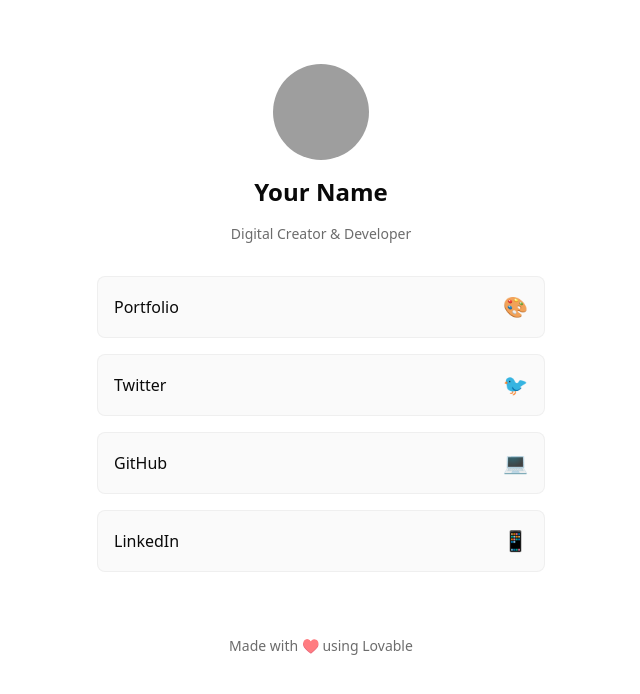
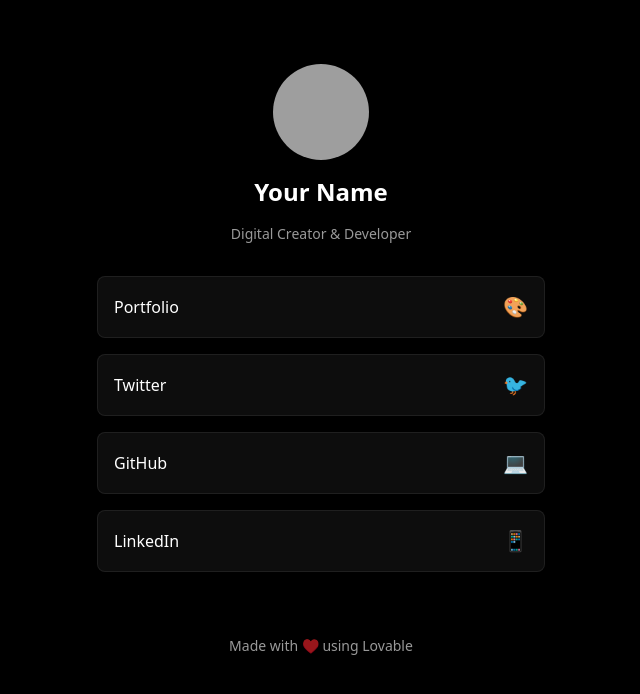
Before and after one commit to markjmuellerjr/monochrome-linktree, a React (Vite) app: page / in a window 1280 px wide. Shown: the top 694 px of the page, without its empty margins (319-959 px from the left). Built offline with nearby package versions, Linux system fonts and the light colour scheme; grey boxes are pictures that could not be loaded.

Commit message:
Update to dark mode styling
Changed the background to black and text to white for a true dark mode experience. Adjusted additional styles to fit the new color scheme.
[skip gpt_engineer]

```diff
--- a/src/index.css
+++ b/src/index.css
@@ -4,27 +4,15 @@
 
 @layer base {
   :root {
-    --background: 0 0% 100%;
-    --foreground: 0 0% 3.9%;
-    --primary: 0 0% 9%;
-    --primary-foreground: 0 0% 98%;
-    --secondary: 0 0% 96.1%;
-    --secondary-foreground: 0 0% 9%;
-    --border: 0 0% 89.8%;
-    --input: 0 0% 89.8%;
-    --ring: 0 0% 3.9%;
-  }
-
-  .dark {
-    --background: 0 0% 3.9%;
-    --foreground: 0 0% 98%;
-    --primary: 0 0% 98%;
-    --primary-foreground: 0 0% 9%;
-    --secondary: 0 0% 14.9%;
-    --secondary-foreground: 0 0% 98%;
-    --border: 0 0% 14.9%;
-    --input: 0 0% 14.9%;
-    --ring: 0 0% 83.9%;
+    --background: 0 0% 0%;
+    --foreground: 0 0% 100%;
+    --primary: 0 0% 100%;
+    --primary-foreground: 0 0% 0%;
+    --secondary: 0 0% 10%;
+    --secondary-foreground: 0 0% 100%;
+    --border: 0 0% 20%;
+    --input: 0 0% 20%;
+    --ring: 0 0% 100%;
   }
 }
 
```
